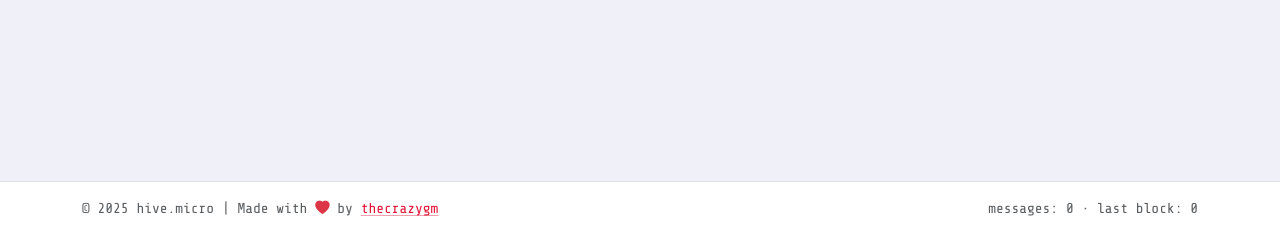
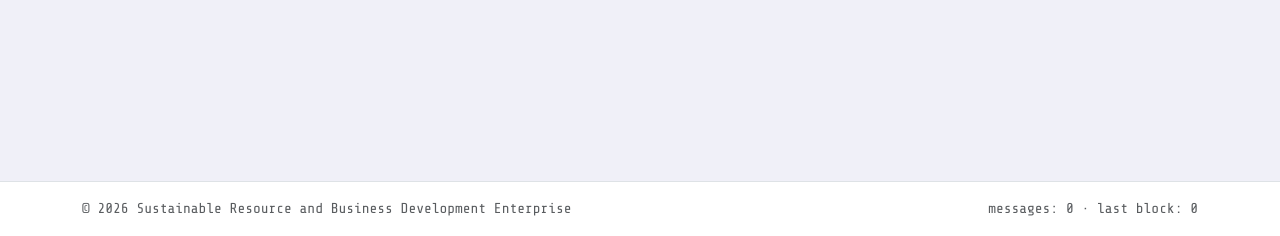
Before and after one commit to TheCrazyGM/hive-micro, a Flask app: page /feed in a window 1280 px wide. Shown: the part 564-800 px from the top of the page. Run offline with Flask 3, Linux system fonts and the light colour scheme; the visitor is signed in with stand-in values (Sample User, id 1); data that the repository does not hold is empty; some libraries are stand-ins or nearby versions.

Commit message:
docs: cleanup footer

```diff
--- a/app/templates/partials/footer.html
+++ b/app/templates/partials/footer.html
@@ -2,9 +2,7 @@
   <div class="container py-3 text-muted" style="font-size: 0.9rem">
     <div class="d-flex justify-content-between align-items-center">
       <div>
-        &copy; 2025 {{ config['APP_ID'] }} | Made with
-        <i class="bi bi-heart-fill text-danger"></i> by
-        <a href="https://peakd.com/@thecrazygm">thecrazygm</a>
+        &copy; 2026 Sustainable Resource and Business Development Enterprise
       </div>
       <div id="footer-status">Loading status...</div>
     </div>
```
